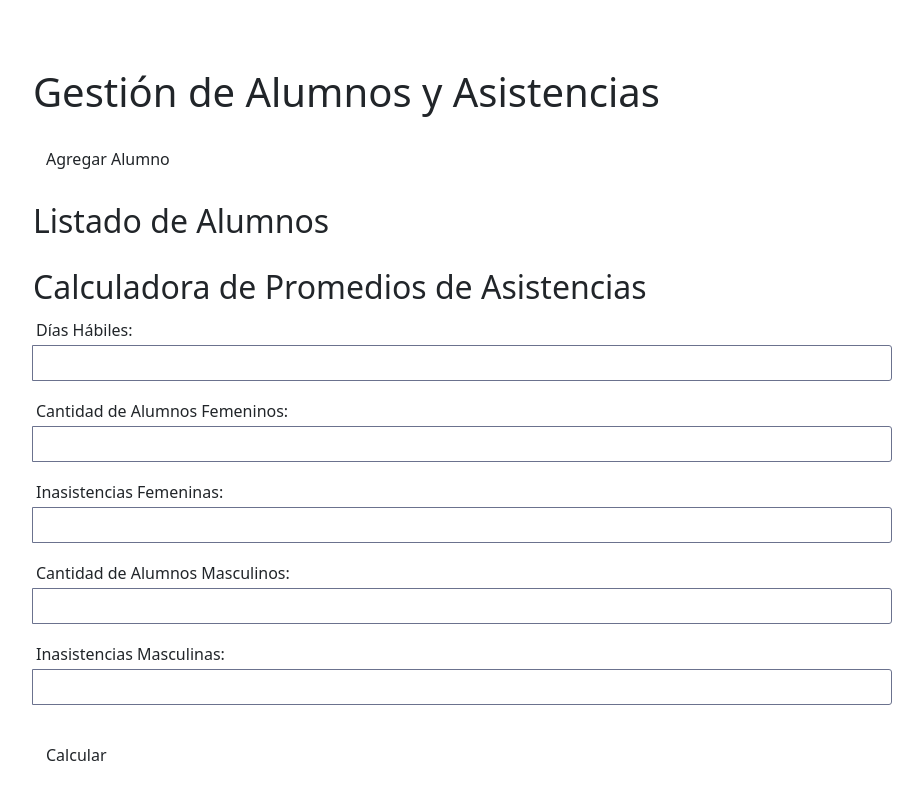
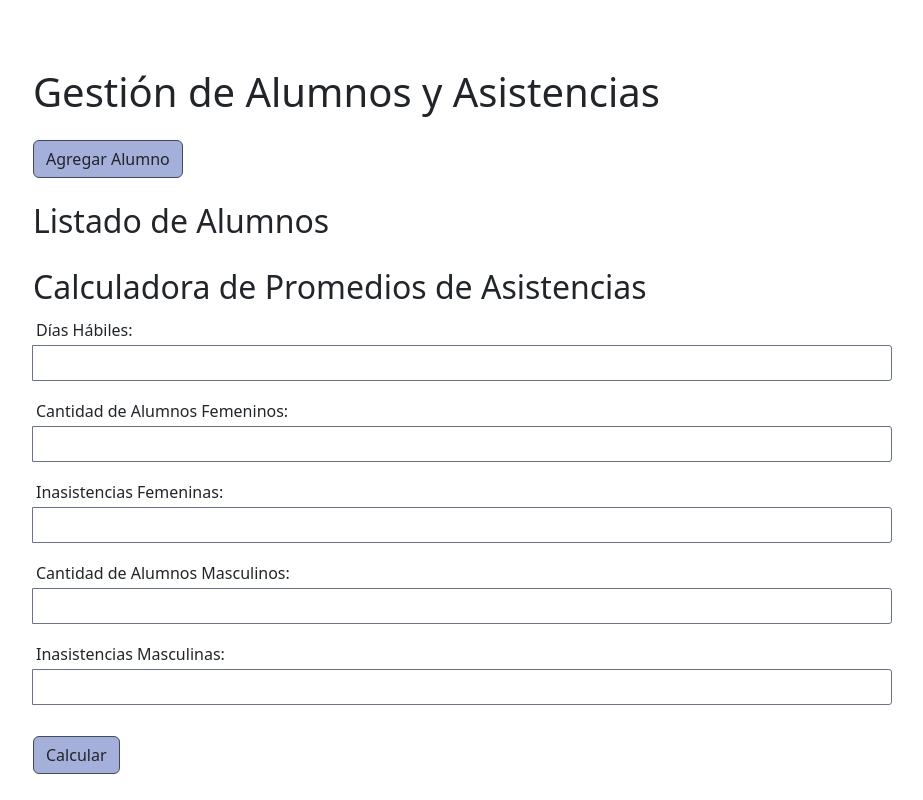
Before and after one commit to BelenRamos/GestionDeProyecto-PF-Ramos, a plain HTML site: page index.html in a window 1280 px wide. Shown: the whole page, without its empty margins (177-1100 px from the left). Drawn offline with Linux system fonts and the light colour scheme; some packages are replaced by stand-ins of ours; a script that the page names is missing.

Commit message:
Actualizacion de eventos

```diff
--- a/css/estilos.css
+++ b/css/estilos.css
@@ -1,4 +1,5 @@
-.custom-btn-primary {
+.custom-btn-agregar,
+.custom-btn-calcular {
     background-color: #a4afda;
     border-color: #44495b;
 
--- a/js/eventos.js
+++ b/js/eventos.js
@@ -1,3 +1,6 @@
+
+<link rel="stylesheet" href="css/estilos.css"></link>
+
 document.addEventListener('DOMContentLoaded', function () {
   const agregarAlumnoButton = document.querySelector('.custom-btn-agregar');
   agregarAlumnoButton.addEventListener('click', agregarAlumno);
```
